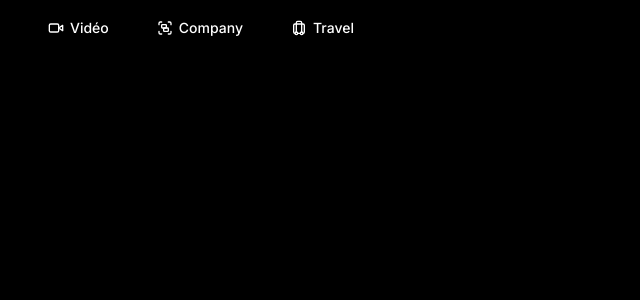
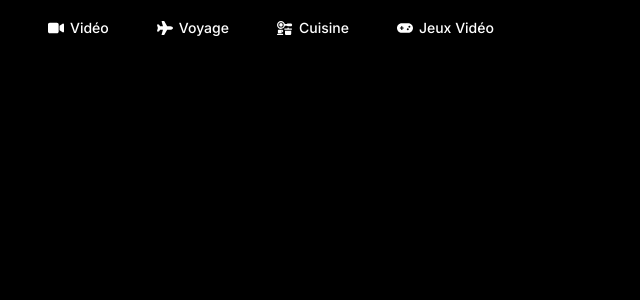
Before and after one commit to Etens/Find-AI, a Next.js app: page / in a window 1280 px wide. Shown: the top 300 px of the page, without its empty margins (0-640 px from the left). Built offline with nearby package versions, Linux system fonts and the light colour scheme.

Commit message:
🛠️ Fixed input handling to allow modifications with options

```diff
--- a/app/api/movie/credits/route.js
+++ b/app/api/movie/credits/route.js
@@ -1,9 +1,8 @@
 export async function GET(req) {
     try {
       const id = req.nextUrl.searchParams.get('id');
-      const language = req.nextUrl.searchParams.get('language') || 'en-US'; // Valeur par défaut si non spécifié
+      const language = req.nextUrl.searchParams.get('language') || 'en-US';
 
-      // Utilisez l'endpoint de crédits TMDB pour obtenir des informations sur le casting et l'équipe
       const creditsUrl = `https://api.themoviedb.org/3/movie/${id}/credits?language=${language}`;
 
       const response = await fetch(creditsUrl, {
--- a/app/components/component/nav-bar.jsx
+++ b/app/components/component/nav-bar.jsx
@@ -1,98 +1,38 @@
 import Link from "next/link"
+import { FontAwesomeIcon } from "@fortawesome/react-fontawesome";
+import { faKitchenSet, faPlane, faVideo, faGamepad } from "@fortawesome/free-solid-svg-icons";
 
 export default function NavBar() {
   return (
     (<header
       key="1"
-      className="flex items-center h-14 w-full bg-black-100 flex justify-between  shadow-lg">
+      className="flex items-center h-14 w-full bg-black-100 justify-between shadow-lg">
       <div className="flex gap-4 md:gap-8 md:mx-6 lg:gap-10 lg:mx-10 xl:gap-12 xl:mx-12">
         <Link
           className="flex items-center text-sm font-medium hover:underline"
           href="/pages/video-find">
-          <VideoIcon className="h-4 w-4 mr-1.5" />
+          <FontAwesomeIcon icon={faVideo} className="h-4 w-4 mr-1.5" />
           Vidéo
         </Link>
         <Link
           className="flex items-center text-sm font-medium hover:underline"
-          href="/pages/company-find">
-          <GroupIcon className="h-4 w-4 mr-1.5" />
-          Company
+          href="/pages/travel-find">
+          <FontAwesomeIcon icon={faPlane} className="h-4 w-4 mr-1.5" />
+          Voyage
         </Link>
         <Link
           className="flex items-center text-sm font-medium hover:underline"
-          href="/pages/travel-find">
-          <LuggageIcon className="h-4 w-4 mr-1.5" />
-          Travel
+          href="/pages/cuisine-find">
+          <FontAwesomeIcon icon={faKitchenSet} className="h-4 w-4 mr-1.5" />
+          Cuisine
+        </Link>
+        <Link
+          className="flex items-center text-sm font-medium hover:underline"
+          href="/pages/videogame-find">
+          <FontAwesomeIcon icon={faGamepad} className="h-4 w-4 mr-1.5" />
+          Jeux Vidéo
         </Link>
       </div>
     </header>)
   );
 }
-
-
-function VideoIcon(props) {
-  return (
-    (<svg
-      {...props}
-      xmlns="http://www.w3.org/2000/svg"
-      width="24"
-      height="24"
-      viewBox="0 0 24 24"
-      fill="none"
-      stroke="currentColor"
-      strokeWidth="2"
-      strokeLinecap="round"
-      strokeLinejoin="round">
-      <path d="m22 8-6 4 6 4V8Z" />
-      <rect width="14" height="12" x="2" y="6" rx="2" ry="2" />
-    </svg>)
-  );
-}
-
-
-function GroupIcon(props) {
-  return (
-    (<svg
-      {...props}
-      xmlns="http://www.w3.org/2000/svg"
-      width="24"
-      height="24"
-      viewBox="0 0 24 24"
-      fill="none"
-      stroke="currentColor"
-      strokeWidth="2"
-      strokeLinecap="round"
-      strokeLinejoin="round">
-      <path d="M3 7V5c0-1.1.9-2 2-2h2" />
-      <path d="M17 3h2c1.1 0 2 .9 2 2v2" />
-      <path d="M21 17v2c0 1.1-.9 2-2 2h-2" />
-      <path d="M7 21H5c-1.1 0-2-.9-2-2v-2" />
-      <rect width="7" height="5" x="7" y="7" rx="1" />
-      <rect width="7" height="5" x="10" y="12" rx="1" />
-    </svg>)
-  );
-}
-
-
-function LuggageIcon(props) {
-  return (
-    (<svg
-      {...props}
-      xmlns="http://www.w3.org/2000/svg"
-      width="24"
-      height="24"
-      viewBox="0 0 24 24"
-      fill="none"
-      stroke="currentColor"
-      strokeWidth="2"
-      strokeLinecap="round"
-      strokeLinejoin="round">
-      <path
-        d="M6 20h0a2 2 0 0 1-2-2V8a2 2 0 0 1 2-2h12a2 2 0 0 1 2 2v10a2 2 0 0 1-2 2h0" />
-      <path d="M8 18V4a2 2 0 0 1 2-2h4a2 2 0 0 1 2 2v14" />
-      <path d="M10 20h4" />
-      <circle cx="16" cy="20" r="2" />
-      <circle cx="8" cy="20" r="2" />
-    </svg>)
-  );
-}
--- a/app/components/component/search-bar.jsx
+++ b/app/components/component/search-bar.jsx
@@ -144,9 +144,7 @@ export default function SearchBar({ setAssistantContent, setMovieDetailsMDb }) {
   const handleKeyDown = (e) => {
     if (e.key === "Enter" && e.shiftKey) {
       e.preventDefault();
-      const value = e.target.value;
-      const selectionStart = e.target.selectionStart;
-      const selectionEnd = e.target.selectionEnd;
+      const { value, selectionStart, selectionEnd } = e.target;
       handleInputChange({
         target: {
           value: value.slice(0, selectionStart) + "\n" + value.slice(selectionEnd),
@@ -158,6 +156,7 @@ export default function SearchBar({ setAssistantContent, setMovieDetailsMDb }) {
     } else if (e.key === "Enter" && !e.shiftKey) {
       e.preventDefault();
       handleSubmit(e);
+      clearInput();
     }
   };
 
@@ -166,32 +165,29 @@ export default function SearchBar({ setAssistantContent, setMovieDetailsMDb }) {
   };
 
   const handleOptionChange = (instruction, label) => {
-    const existingIndex = selectedOptions.findIndex(option => option.label === label);
+    const existingOptionIndex = selectedOptions.findIndex((option) => option.label === label);
 
-    let newSelectedOptions;
-    if (existingIndex !== -1) {
-      newSelectedOptions = selectedOptions.map((option, index) =>
-        index === existingIndex ? { label, value: instruction } : option
+    let updatedInput = input;
+
+    if (existingOptionIndex !== -1) {
+      // Supprimez l'ancienne valeur de cette option de l'input
+      updatedInput = updatedInput.replace(new RegExp("\\b" + selectedOptions[existingOptionIndex].value + "\\b", 'g'), '').trim();
+
+      // Remplacez l'option par la nouvelle dans la liste des options sélectionnées
+      const updatedOptions = selectedOptions.map((option, index) =>
+        index === existingOptionIndex ? { label, value: instruction } : option
       );
+      setSelectedOptions(updatedOptions);
+
+      // Ajoutez la nouvelle option à l'input
+      updatedInput = `${updatedInput} ${instruction}`.trim();
     } else {
-      newSelectedOptions = [...selectedOptions, { label, value: instruction }];
-    }
-    setSelectedOptions(newSelectedOptions);
-    const newValue = `${input} ${instruction}`.trim();
-    handleInputChange({ target: { value: newValue } });
-
-    const textarea = document.querySelector(".pl-12");
-    if (textarea) {
-      textarea.style.height = "inherit";
-      const computed = window.getComputedStyle(textarea);
-      const totalHeight = parseInt(computed.getPropertyValue('border-top-width'), 10)
-        + parseInt(computed.getPropertyValue('padding-top'), 10)
-        + textarea.scrollHeight;
-      textarea.style.height = `${totalHeight}px`;
+      // Ajoutez la nouvelle option à l'input et à la liste des options sélectionnées
+      updatedInput = `${updatedInput} ${instruction}`.trim();
+      setSelectedOptions([...selectedOptions, { label, value: instruction }]);
     }
 
-    setInputAnimation('animate-flash');
-    setTimeout(() => setInputAnimation(''), 300);
+    handleInputChange({ target: { value: updatedInput } });
   };
 
   return (
@@ -199,11 +195,14 @@ export default function SearchBar({ setAssistantContent, setMovieDetailsMDb }) {
       <div className="p-1 w-full max-w-xl">
         <div className="p-2 bg-black rounded-lg shadow-lg relative">
           <form onSubmit={handleFormSubmit} className="relative flex flex-col justify-between h-full">
+            {console.log("Selected Options:", selectedOptions)}
+            {console.log("Input:", input)}
+            {console.log("Messages:", messages)}
             <div className="w-full">
               <Textarea
                 className={`${inputAnimation} pl-12 pr-16 min-h-14 overflow-hidden resize-none`}
                 placeholder="Imaginez..."
-                value={selectedOptions.length > 0 ? selectedOptions.map(option => option.value).join(" ") : input}
+                value={input}
                 onChange={(e) => {
                   handleInputChange(e);
                   handleInputHeight(e);
--- a/app/components/component/search-options-list.jsx
+++ b/app/components/component/search-options-list.jsx
@@ -33,10 +33,10 @@ const SearchOptionsList = ({ handleOptionChange, showOptions, setShowOptions })
                     label="Type de Médias"
                     options={[
                         { value: "film", label: "Film" },
-                        { value: "series", label: "Série" },
+                        { value: "annimation", label: "Film d'Animation" },
                         { value: "documentary", label: "Documentaire" },
-                        { value: "annimation", label: "Film d'Animation" },
-                        { value: "anime", label: "Animé" },
+                        { value: "series", label: "Série", disabled: true },
+                        { value: "anime", label: "Animé", disabled: true },
                     ]}
                     buttonIcon={iconMedia}
                     onInstructionChange={handleMediaTypeChange}
--- a/app/components/component/search-options.jsx
+++ b/app/components/component/search-options.jsx
@@ -64,7 +64,7 @@ export function SearchOptions({ label, options, selectedOption, buttonIcon, onIn
       <DropdownMenuContent>
         <DropdownMenuRadioGroup value={selectedOption} onValueChange={(value) => handleOptionChange(value)}>
           {options.map((option) => (
-            <DropdownMenuRadioItem value={option.value} key={option.value}>
+            <DropdownMenuRadioItem value={option.value} key={option.value} disabled={option.disabled}>
               {option.label}
             </DropdownMenuRadioItem>
           ))}
```
